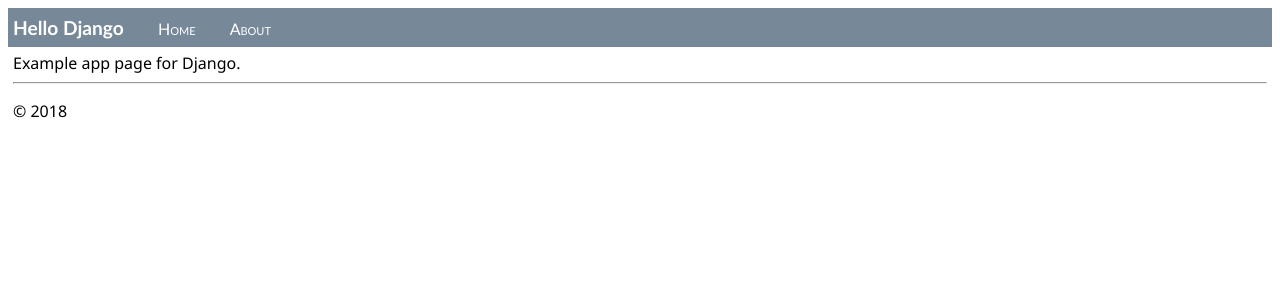
After one commit to otfreetime/LearningDjango, a Django app: page /about in a window 1280 px wide. The commit adds this page. Shown: the top 300 px of the page. Run offline with Django 3.2, Linux system fonts and the light colour scheme.

Commit message:
layout added

```diff
--- a/BasicProject/BasicProject/urls.py
+++ b/BasicProject/BasicProject/urls.py
@@ -27,4 +27,5 @@ urlpatterns = [
     path('admin/', admin.site.urls),
     url(r'^$', HelloApp.views.index, name='index'),
     url(r'^home$', HelloApp.views.index, name='home'),
+    url(r'^about$', HelloApp.views.about, name='about'),
 ]
--- /dev/null
+++ b/BasicProject/HelloApp/static/site.css
@@ -0,0 +1,31 @@
+.message {
+    font-weight: 600;
+    color: blue;
+}
+.navbar {
+    background-color: lightslategray;
+    font-size: 1em;
+    font-family: 'Trebuchet MS', 'Lucida Sans Unicode', 'Lucida Grande', 'Lucida Sans', Arial, sans-serif;
+    color: white;
+    padding: 8px 5px 8px 5px;
+}
+
+    .navbar a {
+        text-decoration: none;
+        color: inherit;
+    }
+
+.navbar-brand {
+    font-size: 1.2em;
+    font-weight: 600;
+}
+
+.navbar-item {
+    font-variant: small-caps;
+    margin-left: 30px;
+}
+
+.body-content {
+    padding: 5px;
+    font-family: 'Segoe UI', Tahoma, Geneva, Verdana, sans-serif;
+}
--- a/BasicProject/HelloApp/templates/HelloApp/index.html
+++ b/BasicProject/HelloApp/templates/HelloApp/about.html
@@ -1,11 +1,4 @@
-<html>
-<head>
-    <title>{{ title }}</title>
-</head>
-
-<body>
-
-    <strong>{{ message }}</strong>{{ content }}
-
-</body>
-</html>
+{% extends "HelloApp/layout.html" %}
+{% block content %}
+{{ content }}
+{% endblock %}
--- /dev/null
+++ b/BasicProject/HelloApp/templates/HelloApp/layout.html
@@ -0,0 +1,25 @@
+<!DOCTYPE html>
+<html>
+<head>
+    <meta charset="utf-8" />
+    <title>{{ title }}</title>
+    {% load static %}
+    <link rel="stylesheet" type="text/css" href="{% static 'site.css' %}" />
+</head>
+
+<body>
+    <div class="navbar">
+        <a href="/" class="navbar-brand">Hello Django</a>
+        <a href="{% url 'home' %}" class="navbar-item">Home</a>
+        <a href="{% url 'about' %}" class="navbar-item">About</a>
+    </div>
+
+    <div class="body-content">
+        {% block content %}{% endblock %}
+        <hr />
+        <footer>
+            <p>&copy; 2018</p>
+        </footer>
+    </div>
+</body>
+</html>
--- a/BasicProject/HelloApp/views.py
+++ b/BasicProject/HelloApp/views.py
@@ -15,12 +15,12 @@ def index(request):
         }
     )
 
-
-    #now = datetime.now()
-
-    #html_content = "<html><head><title>Hello, Django</title></head><body>"
-    #html_content += "<strong>Hello Django!</strong> on " + now.strftime("%A, %d %B, %Y at %X")
-    #html_content += "</body></html>"
-
-    #return HttpResponse(html_content)
-    ##return HttpResponse("Hello, Django!")
+def about(request):
+    return render(
+        request,
+        "HelloApp/about.html",
+        {
+            'title' : "About HelloApp",
+            'content' : "Example app page for Django."
+        }
+    )
```
Also changed, not shown: 1 other file.
